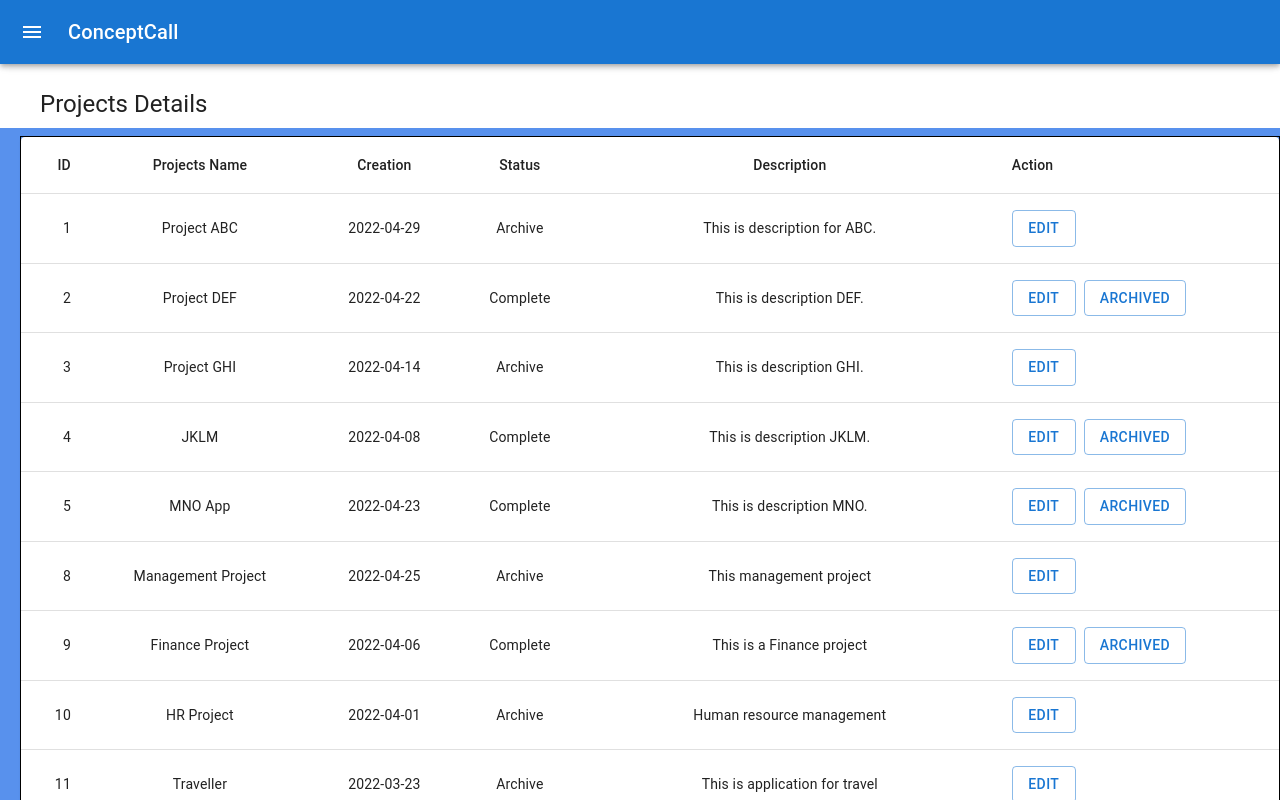
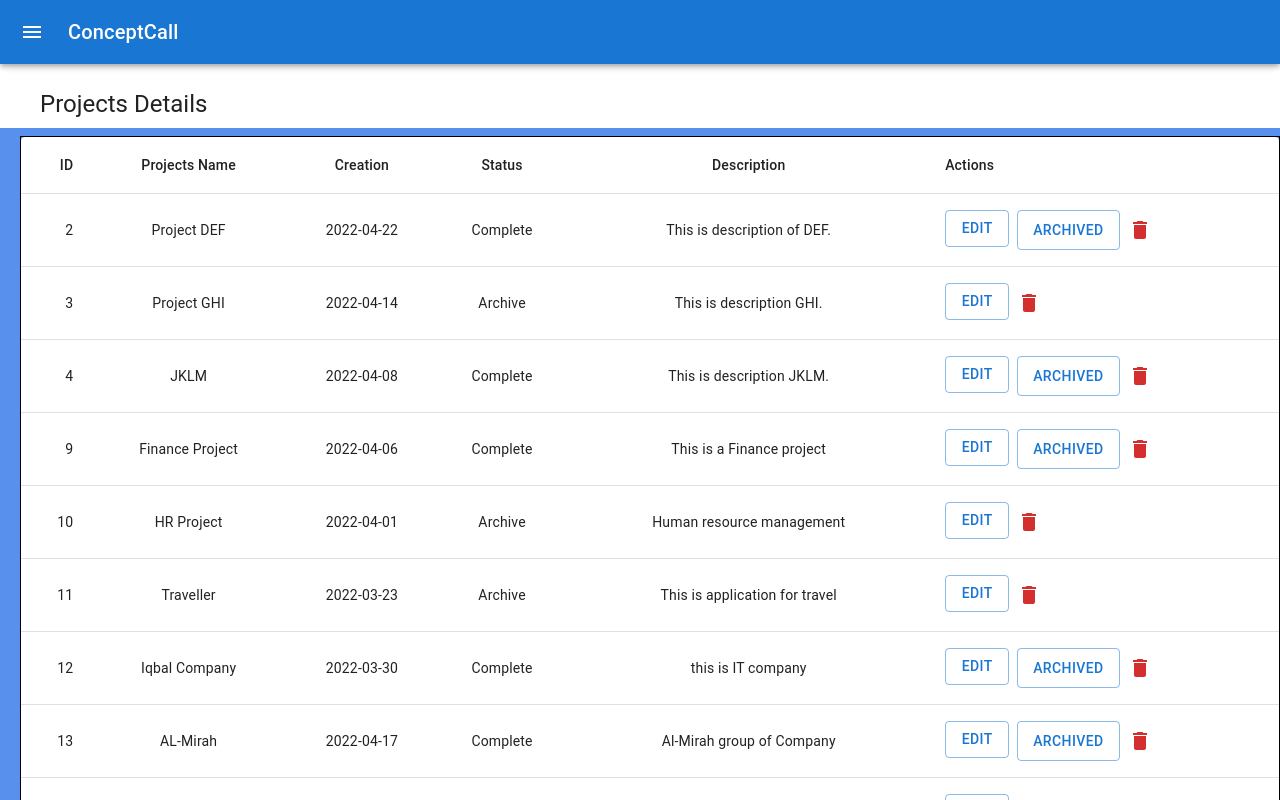
Before and after one commit to ali1452/concept-call-test, a React (Create React App) app: page / in a window 1280 px wide. Both pictures are taken after a click on the button "LOG IN". Shown: the top 800 px of the page. Built offline with nearby package versions, Linux system fonts and the light colour scheme; data requests are answered from the project's data file.

Commit message:
add delete function

```diff
--- a/data/db.json
+++ b/data/db.json
@@ -38,18 +38,10 @@
   ],
   "projects": [
     {
-      "id": 1,
-      "name": "Project ABC",
-      "creation": "2022-04-29",
-      "description": "This is description for ABC.",
-      "url": "www.defprojects.com",
-      "status": 2
-    },
-    {
       "id": 2,
       "name": "Project DEF",
       "creation": "2022-04-22",
-      "description": "This is description DEF.",
+      "description": "This is description of DEF.",
       "url": "www.defprojects.com",
       "status": 1
     },
@@ -66,24 +58,8 @@
       "name": "JKLM",
       "creation": "2022-04-08",
       "description": "This is description JKLM.",
-      "url": "wwww.jklm.com",
+      "url": "www.jklm.com",
       "status": 1
-    },
-    {
-      "id": 5,
-      "name": "MNO App",
-      "creation": "2022-04-23",
-      "description": "This is description MNO.",
-      "url": "wwww.mno.com",
-      "status": 1
-    },
-    {
-      "name": "Management Project",
-      "description": "This management project",
-      "url": "www.mangt.com",
-      "creation": "2022-04-25",
-      "id": 8,
-      "status": 2
     },
     {
       "name": "Finance Project",
@@ -134,19 +110,11 @@
       "status": 2
     },
     {
-      "name": "Time Table App",
-      "description": "Application for manage time management",
-      "url": "timetab@example.com",
-      "creation": "2022-04-17",
+      "name": "Beauty Runs App",
+      "description": "This is an e-commerce application.",
+      "url": "beautyruns@example.com",
+      "creation": "2022-04-19",
       "id": 15,
-      "status": 1
-    },
-    {
-      "name": "Alpha Project",
-      "description": "This is Alpha project.",
-      "url": "alpha@example.com",
-      "creation": "2022-04-20",
-      "id": 16,
       "status": 1
     }
   ]
--- a/package.json
+++ b/package.json
@@ -21,6 +21,7 @@
     "react-query": "^3.34.19",
     "react-router-dom": "6",
     "react-scripts": "5.0.0",
+    "react-toastify": "^8.2.0",
     "react-treeview": "^0.4.7",
     "web-vitals": "^2.1.4",
     "yup": "^0.32.11"
--- a/src/components/EditProject.js
+++ b/src/components/EditProject.js
@@ -12,15 +12,20 @@ import {
   TextField,
 } from "@mui/material";
 import { useFormik } from "formik";
+import { ToastContainer, toast } from "react-toastify";
+import "react-toastify/dist/ReactToastify.css";
 
 import { useMutation, useQueryClient } from "react-query";
 import axios from "axios";
 
 export default function EditProject({ project }) {
+  const notify = () => toast("Wow so easy!");
+
   const formik = useFormik({
     initialValues: project,
     onSubmit: (values) => {
       mutation.mutate(values);
+      notify();
       setOpen(false);
     },
   });
@@ -117,6 +122,7 @@ export default function EditProject({ project }) {
             <Button type="submit" size="small">
               Update
             </Button>
+            <ToastContainer />
           </CardActions>
         </form>
       </Dialog>
--- a/src/components/Projects.js
+++ b/src/components/Projects.js
@@ -7,6 +7,7 @@ import TableHead from "@mui/material/TableHead";
 import TableRow from "@mui/material/TableRow";
 import Paper from "@mui/material/Paper";
 import Box from "@mui/material/Box";
+import DeleteIcon from "@mui/icons-material/Delete";
 import {
   Button,
   Alert,
@@ -14,6 +15,7 @@ import {
   Typography,
   Stack,
   Pagination,
+  IconButton,
 } from "@mui/material";
 import EditProject from "./EditProject";
 
@@ -31,13 +33,27 @@ export default function Projects({ status }) {
 
   const { isLoading, error, data } = useQuery(["projects", status], () =>
     axios
-      .get(`http://localhost:8000/projects?${queryString}`)
+      .get(`http://localhost:8000/projects?_limit=10&${queryString}`)
       .then((res) => res.data)
   );
   // console.log("data", data);
+
   const mutation = useMutation(
     (project) => {
       return axios.put("http://localhost:8000/projects/" + project.id, project);
+    },
+    {
+      onSuccess: () => {
+        queryClient.invalidateQueries("projects");
+      },
+    }
+  );
+  const deleteRow = useMutation(
+    (project) => {
+      return axios.delete(
+        "http://localhost:8000/projects/" + project.id,
+        project
+      );
     },
     {
       onSuccess: () => {
@@ -75,7 +91,7 @@ export default function Projects({ status }) {
                 <TableCell align="center">Creation</TableCell>
                 <TableCell align="center">Status</TableCell>
                 <TableCell align="center">Description</TableCell>
-                <TableCell align="left">Action</TableCell>
+                <TableCell align="left">Actions</TableCell>
               </TableRow>
             </TableHead>
             <TableBody>
@@ -93,7 +109,7 @@ export default function Projects({ status }) {
                     {row.status === 1 ? "Complete" : "Archive"}
                   </TableCell>
                   <TableCell align="center">{row.description}</TableCell>
-                  <TableCell align="left">
+                  <TableCell align="center">
                     <Box sx={{ display: "flex" }}>
                       <EditProject project={row} />
                       {row.status !== 2 && (
@@ -107,6 +123,23 @@ export default function Projects({ status }) {
                           Archived
                         </Button>
                       )}
+                      {/* <Button
+                        variant="outlined"
+                        style={{ marginLeft: "8px" }}
+                        onClick={() => {
+                          deleteRow.mutate(row);
+                        }}
+                      >
+                        Delete
+                      </Button> */}
+                      <IconButton
+                        aria-label="delete"
+                        onClick={() => {
+                          deleteRow.mutate(row);
+                        }}
+                      >
+                        <DeleteIcon color="error" />
+                      </IconButton>
                     </Box>
                   </TableCell>
                 </TableRow>
@@ -115,7 +148,10 @@ export default function Projects({ status }) {
           </Table>
         </TableContainer>
       </div>
-      <Stack spacing={2} style={{ marginX: "50%" }}>
+      <Stack
+        spacing={2}
+        style={{ marginLeft: "auto", marginTop: "4px", marginRight: "15px" }}
+      >
         <Pagination count={5} variant="outlined" shape="rounded" />
       </Stack>
     </Stack>
```
Also changed, not shown: 1 other file (tests, documents, lock files or other folders).
